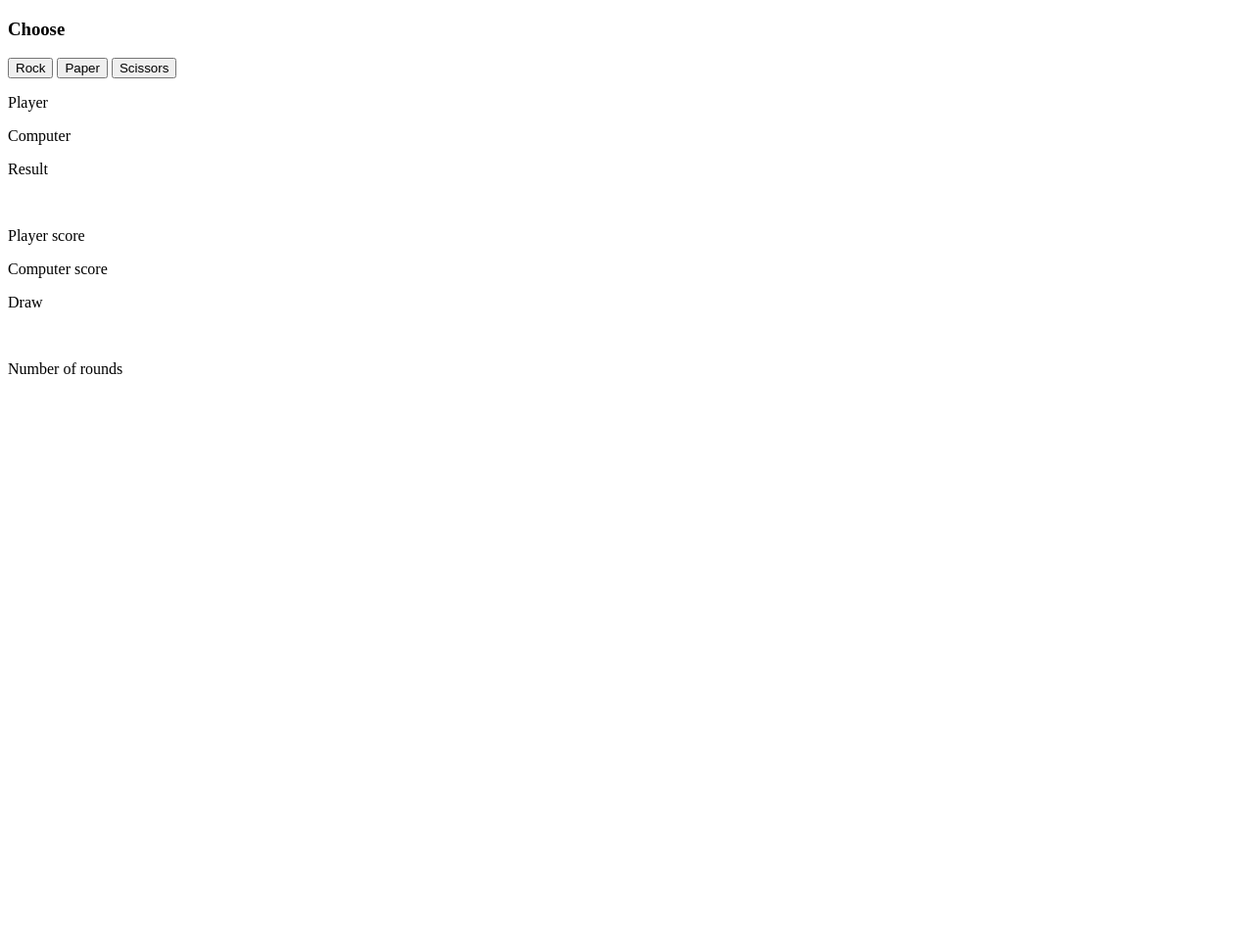
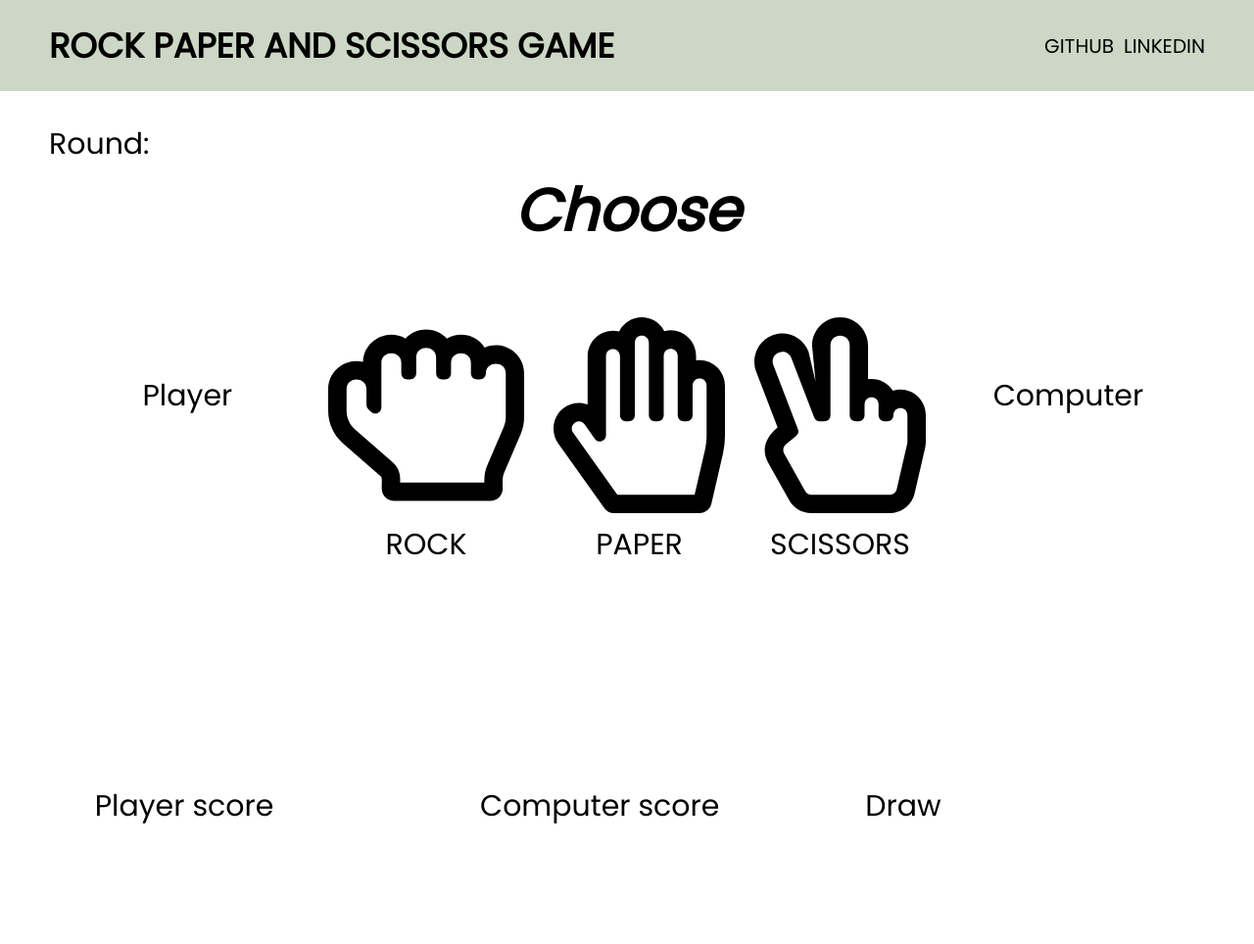
Before and after one commit to acdeguia/odin_rock-paper-scissors, a plain HTML site: page index.html in a window 1280 px wide. Shown: the whole page at 98% size. Before the commit the page ends 800 px from the top, so only its background shows below. Drawn offline with Linux system fonts and the light colour scheme.

Commit message:
Added styles

```diff
--- a/index.html
+++ b/index.html
@@ -4,29 +4,64 @@
     <meta charset="UTF-8" />
     <meta http-equiv="X-UA-Compatible" content="IE=edge" />
     <meta name="viewport" content="width=device-width, initial-scale=1.0" />
-    <title>Document</title>
+    <link
+      href="https://fonts.googleapis.com/css?family=Poppins"
+      rel="stylesheet"
+    />
+    <link rel="stylesheet" href="styles.css" />
+    <title>Rock Paper Scissors</title>
     <script src="./javascript.js" defer></script>
   </head>
   <body>
-    <h3>Choose</h3>
+    <header class="header flex">
+      <div><h3>ROCK PAPER AND SCISSORS GAME</h3></div>
       <div>
-      <button id="rock">Rock</button>
-      <button id="paper">Paper</button>
-      <button id="scissors">Scissors</button>
+        <ul class="links flex">
+          <li><a href="#">GITHUB</a></li>
+          <li><a href="#">LINKEDIN</a></li>
+        </ul>
+      </div>
+    </header>
+    <section class="container">
+      <p class="round" id="number-of-rounds">Round:</p>
+
+      <h3 class="heading flex">Choose</h3>
+
+      <div class="gap flex">
+        <div class="fixed-width">
+          <p id="player-selection"> Player</p>
+        </div>
+
+        <div class="choices flex">
+          <div class="choice flex" id="rock">
+            <img src="./images/hand-rock-regular.svg" alt="" />
+            ROCK
+          </div>
+          <div class="choice flex" id="paper">
+            <img src="./images/hand-paper-regular.svg" alt="" />
+            PAPER
+          </div>
+          <div class="choice flex" id="scissors">
+            <img src="./images/hand-peace-regular.svg" alt="" />
+            SCISSORS
+          </div>
+        </div>
+
+        <div class="fixed-width">
+          <p id="computer-selection">Computer</p>
+        </div>
       </div>
 
       <div id="result-container">
-      <p id="player-selection">Player</p>
-      <p id="computer-selection">Computer</p>
-      <p id="result">Result</p>
-      <br>
+        <p id="result"></p>
+        <div class="score flex">
           <p id="player-score">Player score</p>
           <p id="computer-score">Computer score</p>
           <p id="draw">Draw</p>
-      <br>
-      <p id="number-of-rounds">Number of rounds</p>
-      <br>
+        </div>
+
         <p id="final-result"></p>
       </div>
+    </section>
   </body>
 </html>
--- a/javascript.js
+++ b/javascript.js
@@ -22,7 +22,7 @@ function playRound(playerSelection, computerSelection) {
             computerSelection = getComputerChoice().toLowerCase();
             document.getElementById("computer-selection").innerHTML = 'Computer: ' + computerSelection;
 
-            document.getElementById("number-of-rounds").innerHTML = 'Number of rounds: ' + rounds;
+            document.getElementById("number-of-rounds").innerHTML = 'Round: ' + rounds;
 
             if(playerSelection === computerSelection){
                 draw +=1;
@@ -63,9 +63,9 @@ function game() {
     }
     if(playerScore === 5 || computerScore === 5){
         if(playerScore > computerScore){
-            document.getElementById("final-result").innerHTML = ('congratulations! You won').toUpperCase()
+            document.getElementById("result").innerHTML = ('congratulations! You won').toUpperCase()
         }else{
-            document.getElementById("final-result").innerHTML = 'better luck next time'.toUpperCase();
+            document.getElementById("result").innerHTML = 'better luck next time'.toUpperCase();
         }
     }
 }
--- a/styles.css
+++ b/styles.css
@@ -0,0 +1,110 @@
+html {
+    box-sizing: border-box;
+  }
+  *,
+  *::before,
+  *::after {
+    box-sizing: inherit;
+    margin: 0;
+  }
+body {
+    font-family: 'Poppins';
+}
+a {
+    text-decoration: none;
+    color: #000;
+}
+
+li {
+    list-style: none;
+}
+.flex {
+    display: flex;
+}
+img {
+    height: 200px;
+    font-weight: auto;
+}
+
+.header {
+    justify-content: space-between;
+    align-items: center;
+    background-color: #CCD7C5;
+    padding: 20px 50px;
+    font-weight: 400;
+    font-size: 30px;
+}
+
+.links {
+    gap: 10px;
+    font-size: 20px;
+}
+
+.container {
+    padding: 2em 50px;
+}
+
+.round {
+
+    font-size: 30px;
+}
+
+.heading {
+    justify-content: center;
+    font-style: italic;
+    font-size: 60px;
+}
+
+.choices{
+    justify-content: center;
+    gap: 30px;
+    padding-top: 2em;
+    text-align: center;
+}
+
+.choice {
+    flex-direction: column;
+    gap: 10px;
+    font-size: 30PX;
+    cursor: pointer;
+}
+
+.gap {
+    justify-content: space-around;
+    text-align: end;
+    padding: 2em;
+}
+
+.fixed-width{
+    padding: 3em 0;
+    font-size: 30px;
+    width: 150px;
+    text-align: center;
+
+}
+
+#result-container {
+    display: flex;
+    flex-direction: column;
+}
+
+#result {
+    padding: 30px;
+    display: flex;
+    justify-content: center;
+    text-align: center;
+    font-size: 70px;
+    height: 100px;
+
+}
+
+.score {
+    justify-content: space-around;
+    height: 250px;
+    padding-top: 3em;
+    font-size: 30px;
+}
+
+#player-score, #computer-score, #draw {
+    width: 300px;
+}
```
Also changed, not shown: images/hand-paper-regular.svg (added), images/hand-peace-regular.svg (added), images/hand-rock-regular.svg (added), 1 other file. Lines whose indentation alone changed are shown as unchanged.
